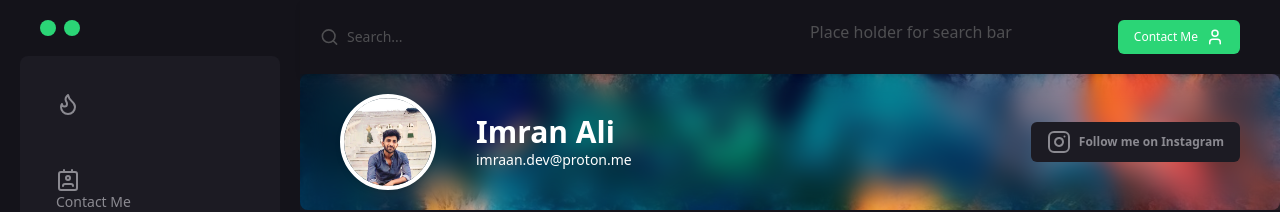
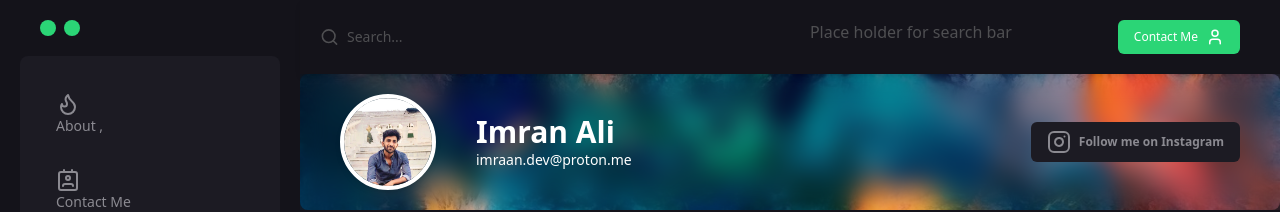
Before and after one commit to Imran13james/Imranali13, a Next.js app: page / in a window 1280 px wide. Shown: the top 212 px of the page. Built offline with nearby package versions, Linux system fonts and the light colour scheme.

Commit message:
add about me page

```diff
--- a/src/components/ContactForm/ContactMe.tsx
+++ b/src/components/ContactForm/ContactMe.tsx
@@ -10,7 +10,7 @@ const ContactMe = () => {
   const [showForm, setShowForm] = useState(false);
   return (
     <>
-      <button onClick={() => setShowForm(true)}>About me</button>
+      <button onClick={() => setShowForm(true)}> Imran</button>
       {showForm && (
         <section style={{ fontFamily: 'Montserrat' }} className="bg-[#071e34] flex font-medium items-center justify-center h-screen">
           <section className="w-64 mx-auto bg-[#20354b] rounded-2xl px-8 py-6 shadow-lg" onClick={() => setShowForm(false)}>
--- a/src/components/sidebar/Menu.tsx
+++ b/src/components/sidebar/Menu.tsx
@@ -45,7 +45,7 @@ const Menu: FC<MenuProps> = ({ }) => {
       </List> */}
       <List  effect="slideUp">
   <span>
-        <Flame />  <button onClick={() => setShowContactMe(true)}/>
+        <Flame />  <button onClick={() => setShowContactMe(true)}>About   ,</button>
       {showContactMe && <ContactMe />}
       </span>
       </List>
```
